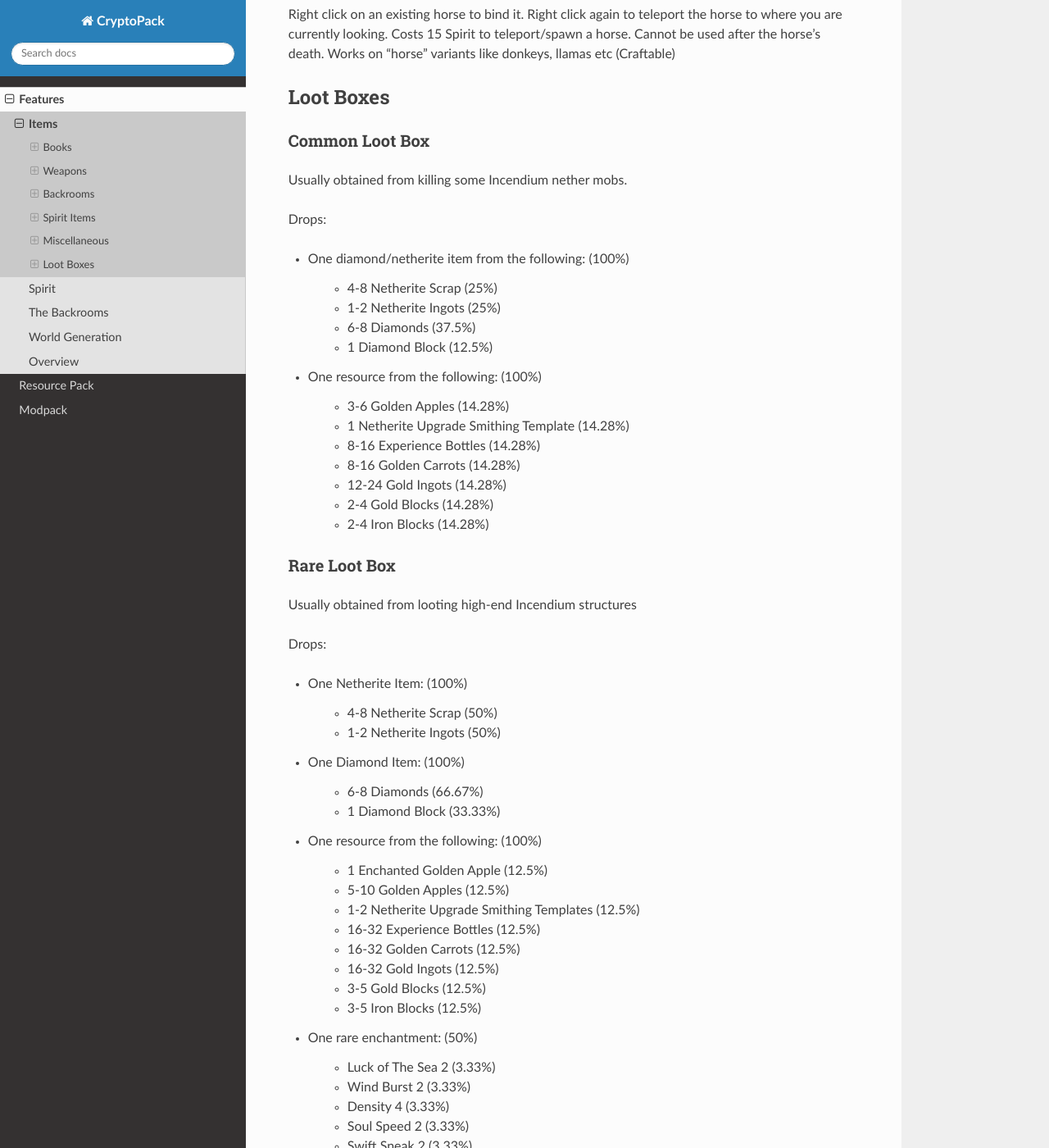
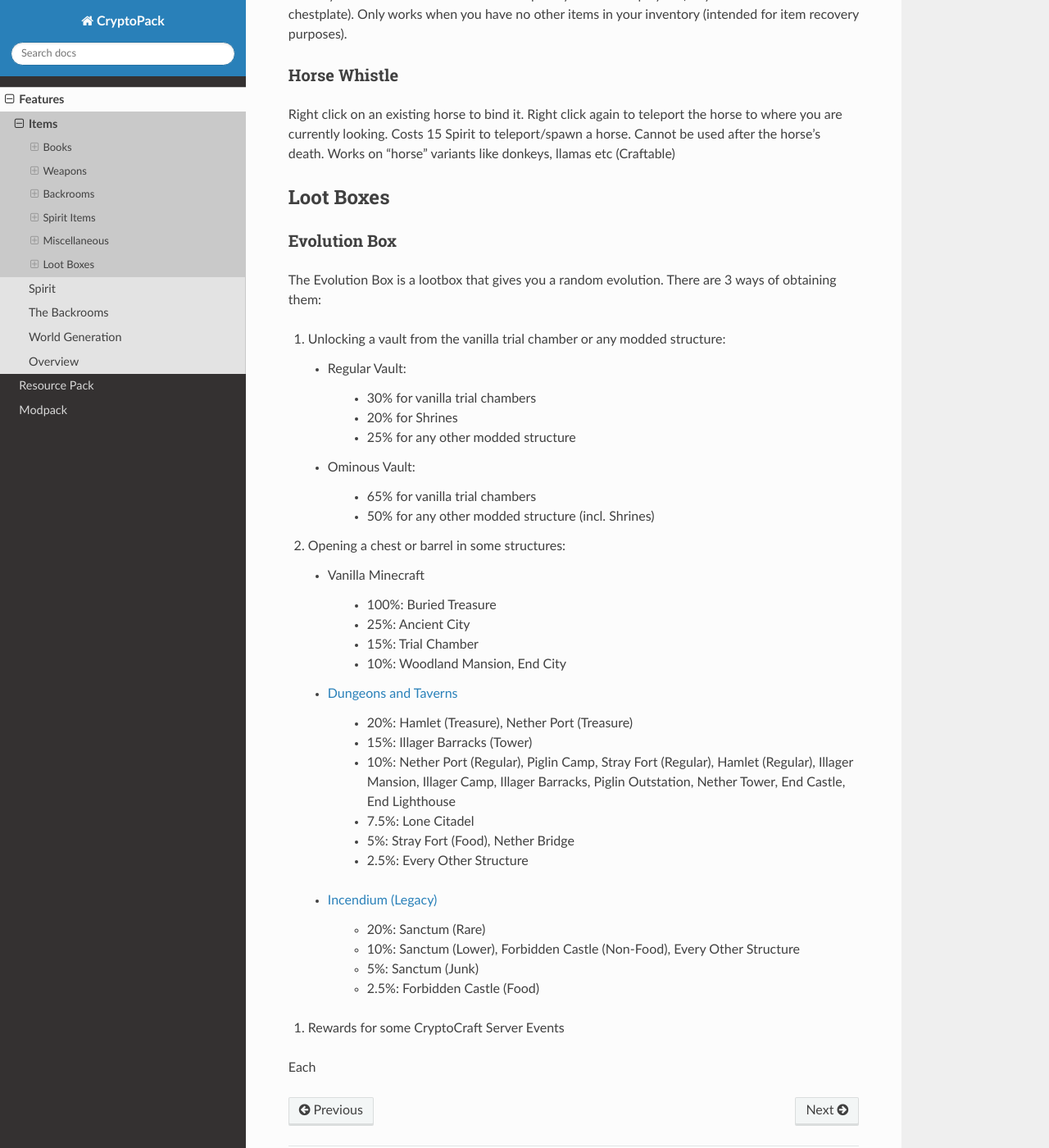
Before and after one commit to Shwabbaa/cryptopack-docs, a Sphinx documentation site: the page built from docs/source/features/items.rst, in a window 1280 px wide and 1400 px high, scrolled down 8790 px. Shown: the whole window at 82% size. Built offline with Sphinx 7.4.7 and the Read the Docs theme 3.1.0, drawn with Linux system fonts in a browser that asks for light colours; pages that are not in the unit, such as notebooks, are missing from menus; some of the changed text lies outside the part shown.

Commit message:
Update items documentation with Waystone and loot details
Added details about Waystones and updated Evolution Box loot information.

```diff
--- a/docs/source/features/items.rst
+++ b/docs/source/features/items.rst
@@ -363,6 +363,10 @@ Teleports you up/down a level in the Backrooms respectively.
 You cannot use it if you've taken damage recently.
 Found in backrooms chest loot.
 
+Waystone
+""""""""""""""
+A waystone. Waystones found natrually can not be moved or destroyed, while player crafted waystones can. (Craftable)
+
 Spirit Items
 ------------
 Items to regenerate your :doc:`spirit`
@@ -419,170 +423,63 @@ Right click on an existing horse to bind it. Right click again to teleport the h
 Loot Boxes
 -----------
 
-Common Loot Box
+.. _evolution-box:
+Evolution Box
 """"""""""""""
-Usually obtained from killing some Incendium nether mobs.
+The Evolution Box is a lootbox that gives you a random evolution. There are 3 ways of obtaining them:
 
-Drops:
+#. Unlocking a vault from the vanilla trial chamber or any modded structure:
 
-* One diamond/netherite item from the following: (100%)
+   * Regular Vault:
 
-   * 4-8 Netherite Scrap (25%)
+      * 30% for vanilla trial chambers
 
-   * 1-2 Netherite Ingots (25%)
+      * 20% for Shrines
 
-   * 6-8 Diamonds (37.5%)
+      * 25% for any other modded structure
 
-   * 1 Diamond Block (12.5%)
+   * Ominous Vault:
 
-* One resource from the following: (100%)
+      * 65% for vanilla trial chambers
 
-   * 3-6 Golden Apples (14.28%)
+      * 50% for any other modded structure (incl. Shrines)
 
-   * 1 Netherite Upgrade Smithing Template (14.28%)
+#. Opening a chest or barrel in some structures:
 
-   * 8-16 Experience Bottles (14.28%)
+   * Vanilla Minecraft
 
-   * 8-16 Golden Carrots (14.28%)
+      * 100%: Buried Treasure
 
-   * 12-24 Gold Ingots (14.28%)
+      * 25%: Ancient City
 
-   * 2-4 Gold Blocks (14.28%)
+      * 15%: Trial Chamber
 
-   * 2-4 Iron Blocks (14.28%)
+      * 10%: Woodland Mansion, End City
 
-Rare Loot Box
-""""""""""""""
-Usually obtained from looting high-end Incendium structures
+   * `Dungeons and Taverns <https://modrinth.com/datapack/dungeons-and-taverns/gallery>`__
 
-Drops:
+      * 20%: Hamlet (Treasure), Nether Port (Treasure)
 
-* One Netherite Item: (100%)
+      * 15%: Illager Barracks (Tower)
 
-   * 4-8 Netherite Scrap (50%)
+      * 10%: Nether Port (Regular), Piglin Camp, Stray Fort (Regular), Hamlet (Regular), Illager Mansion, Illager Camp, Illager Barracks, Piglin Outstation, Nether Tower, End Castle, End Lighthouse
 
-   * 1-2 Netherite Ingots (50%)
+      * 7.5%: Lone Citadel
 
-* One Diamond Item: (100%)
+      * 5%: Stray Fort (Food), Nether Bridge
 
-   * 6-8 Diamonds (66.67%)
+      * 2.5%: Every Other Structure
 
-   * 1 Diamond Block (33.33%)
+  * `Incendium (Legacy) <https://stardustlabs.miraheze.org/wiki/Incendium#Structures>`__
 
-* One resource from the following: (100%)
+      * 20%: Sanctum (Rare)
 
-   * 1 Enchanted Golden Apple (12.5%)
+      * 10%: Sanctum (Lower), Forbidden Castle (Non-Food), Every Other Structure
 
-   * 5-10 Golden Apples (12.5%)
+      * 5%: Sanctum (Junk)
 
-   * 1-2 Netherite Upgrade Smithing Templates (12.5%)
+      * 2.5%: Forbidden Castle (Food)
 
-   * 16-32 Experience Bottles (12.5%)
+#. Rewards for some CryptoCraft Server Events
 
-   * 16-32 Golden Carrots (12.5%)
-
-   * 16-32 Gold Ingots (12.5%)
-
-   * 3-5 Gold Blocks (12.5%)
-
-   * 3-5 Iron Blocks (12.5%)
-
-* One rare enchantment: (50%)
-
-   * Luck of The Sea 2 (3.33%)
-
-   * Wind Burst 2 (3.33%)
-
-   * Density 4 (3.33%)
-
-   * Soul Speed 2 (3.33%)
-
-   * Swift Sneak 2 (3.33%)
-
-   * Silk Touch (3.33%)
-
-   * Channeling (3.33%)
-
-   * Loyalty 2 (3.33%)
-
-   * Respiration 2 (3.33%)
-
-   * Aqua Affinity (3.33%)
-
-   * Lure 2 (3.33%)
-
-   * Impaling 4 (3.33%)
-
-   * Depth Strider 2 (3.33%)
-
-   * Feather Falling 3 (3.33%)
-
-   * Smite 4 (3.33%)
-
-Legendary Loot Box
-""""""""""""""
-Usually obtained from looting the Forbidden Castle (the hardest structure). Two of these are dropped when killing the "Hovering Inferno", the boss mob of Incendium.
-
-Drops:
-
-* One Netherite Item: (100%)
-
-   * 8-12 Netherite Scrap (50%)
-
-   * 2-3 Netherite Ingots (50%)
-
-* One Diamond Item: (100%)
-
-   * 10-14 Diamonds (50%)
-
-   * 1-2 Diamond Blocks (50%)
-
-* One resource from the following: (100%)
-
-   * 1-2 Enchanted Golden Apples (12.5%)
-
-   * 8-16 Golden Apples (12.5%)
-
-   * 2 Netherite Upgrade Smithing Templates (12.5%)
-
-   * 32-64 Experience Bottles (12.5%)
-
-   * 32-64 Golden Carrots (12.5%)
-
-   * 32-64 Gold Ingots (12.5%)
-
-   * 5-7 Gold Blocks (12.5%)
-
-   * 5-7 Iron Blocks (12.5%)
-
-* One rare enchantment: (100%)
-
-   * Luck of The Sea 3 (6.66%)
-
-   * Wind Burst 2-3 (6.66%)
-
-   * Density 4-5 (6.66%)
-
-   * Soul Speed 2-3 (6.66%)
-
-   * Swift Sneak 2-3 (6.66%)
-
-   * Silk Touch (6.66%)
-
-   * Channeling (6.66%)
-
-   * Loyalty 2-3 (6.66%)
-
-   * Respiration 3 (6.66%)
-
-   * Aqua Affinity (6.66%)
-
-   * Lure 3 (6.66%)
-
-   * Impaling 4-5 (6.66%)
-
-   * Depth Strider 3 (6.66%)
-
-   * Feather Falling 3-4 (6.66%)
-
-   * Smite 4-5 (6.66%)
+Each
```
